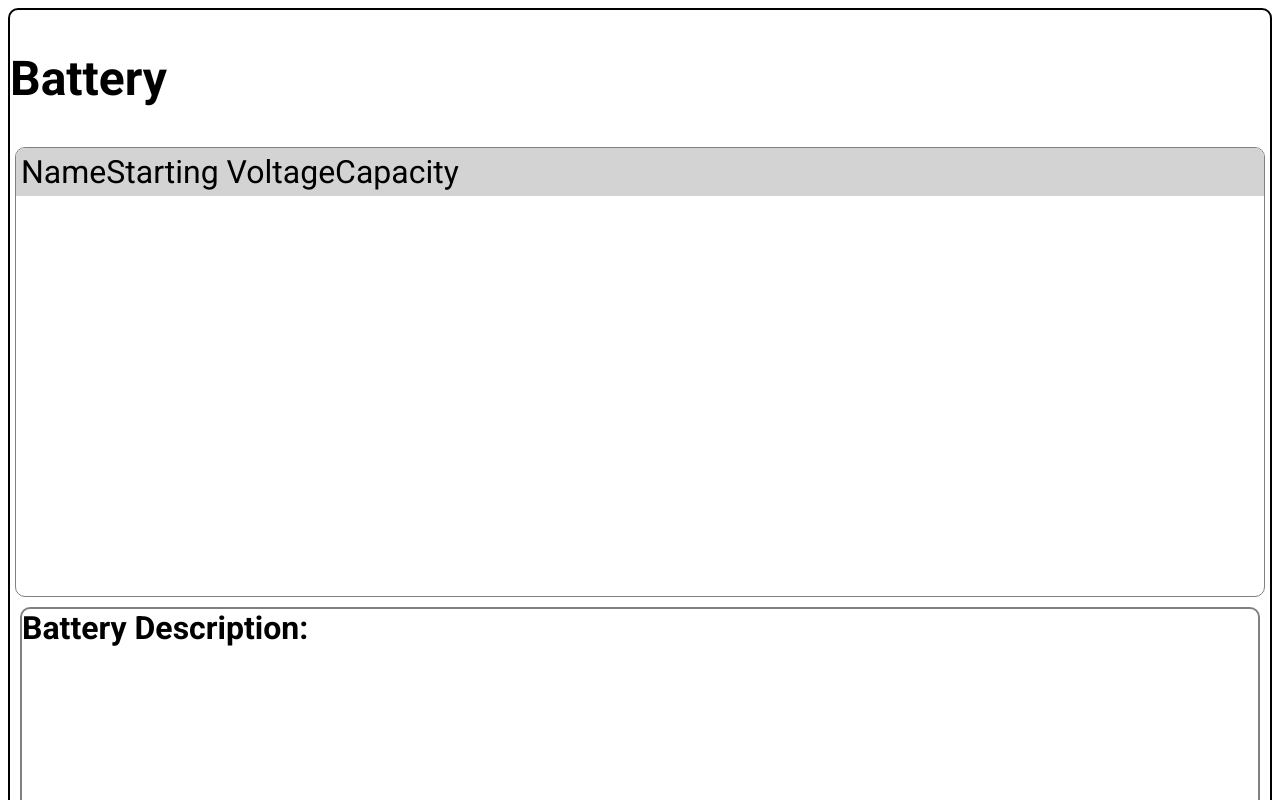
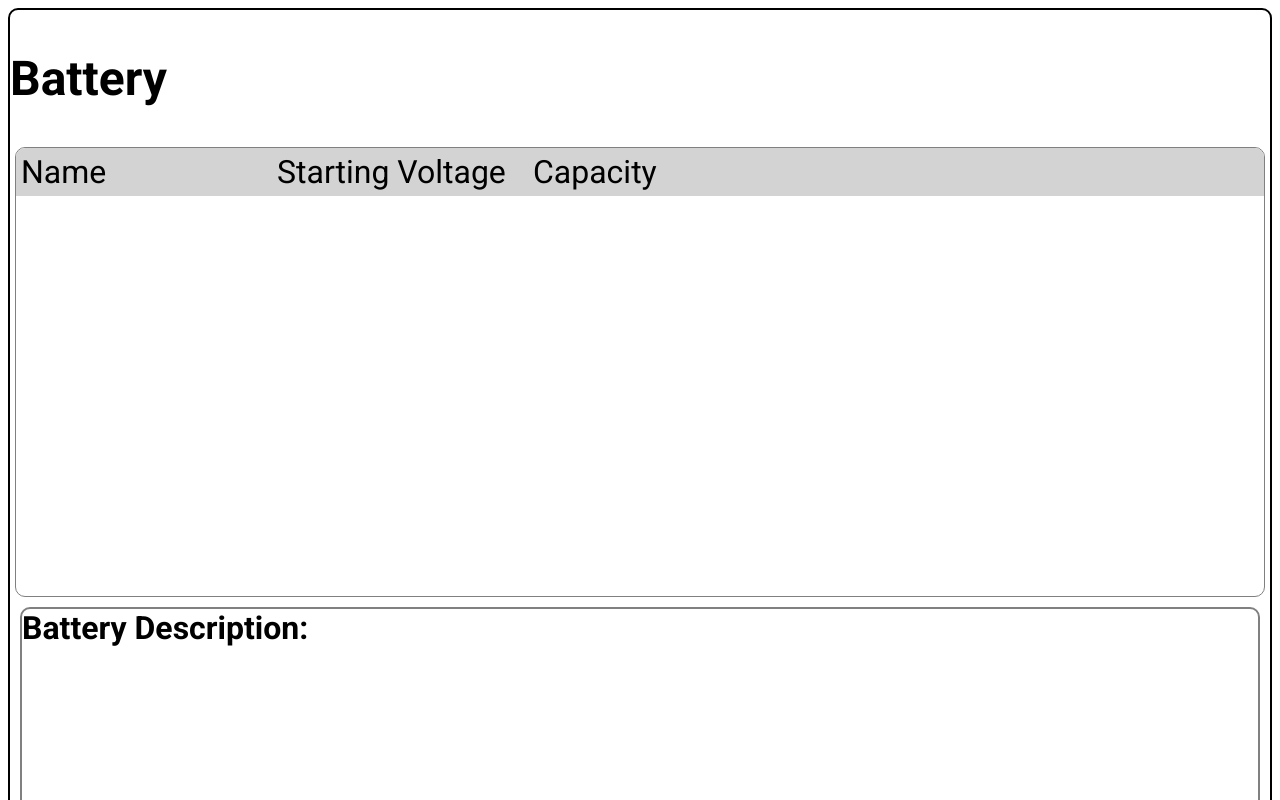
Before and after one commit to flamingchickens1540/BatteryTesting, a plain HTML site: page frontend/batterylist/index.html in a window 1280 px wide. Shown: the top 800 px of the page. Drawn offline with Linux system fonts and the light colour scheme; no server answers.

Commit message:
style typo fix

```diff
--- a/frontend/batterylist/style.css
+++ b/frontend/batterylist/style.css
@@ -44,7 +44,7 @@ section {
     width: 20vw;
 }
 
-.batteryItem span {
+#batteryListScreen .columnNames span {
     width: 20vw;
 }
 
```
